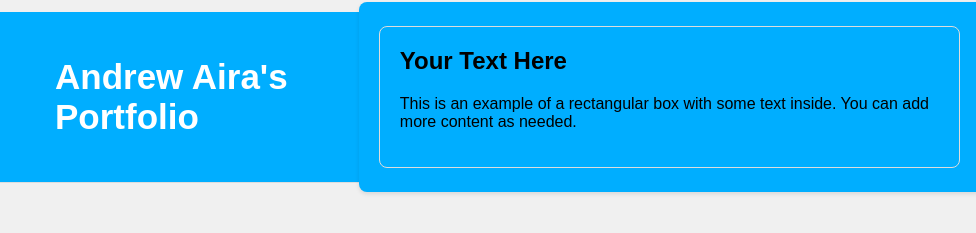
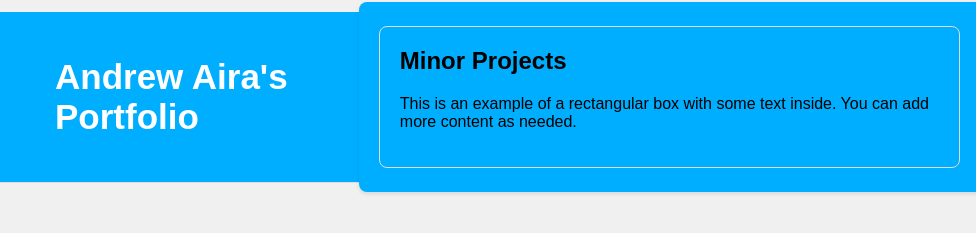
Before and after one commit to aaira25/aaira25.github.io, a plain HTML site: page index.html in a window 1280 px wide. Shown: the part 303-536 px from the top of the page, 130-1106 px from the left. Drawn offline with Linux system fonts and the light colour scheme.

Commit message:
Change in Title

```diff
--- a/index.html
+++ b/index.html
@@ -18,7 +18,8 @@
     </header>
     <div class="container">
         <div class="text-box">
-            <h2>Your Text Here</h2>
+            <h2> Minor Projects
+            </h2>
             <p>This is an example of a rectangular box with some text inside. You can add more content as needed.</p>
         </div>
         <div class="circle-image">
```
